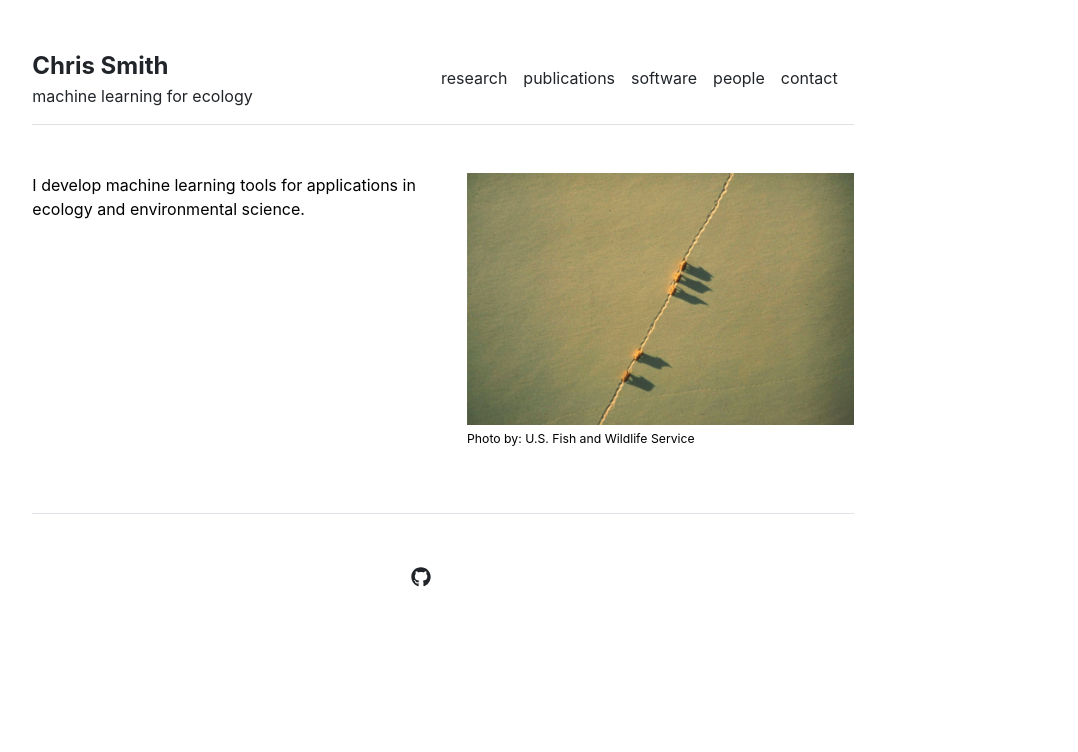
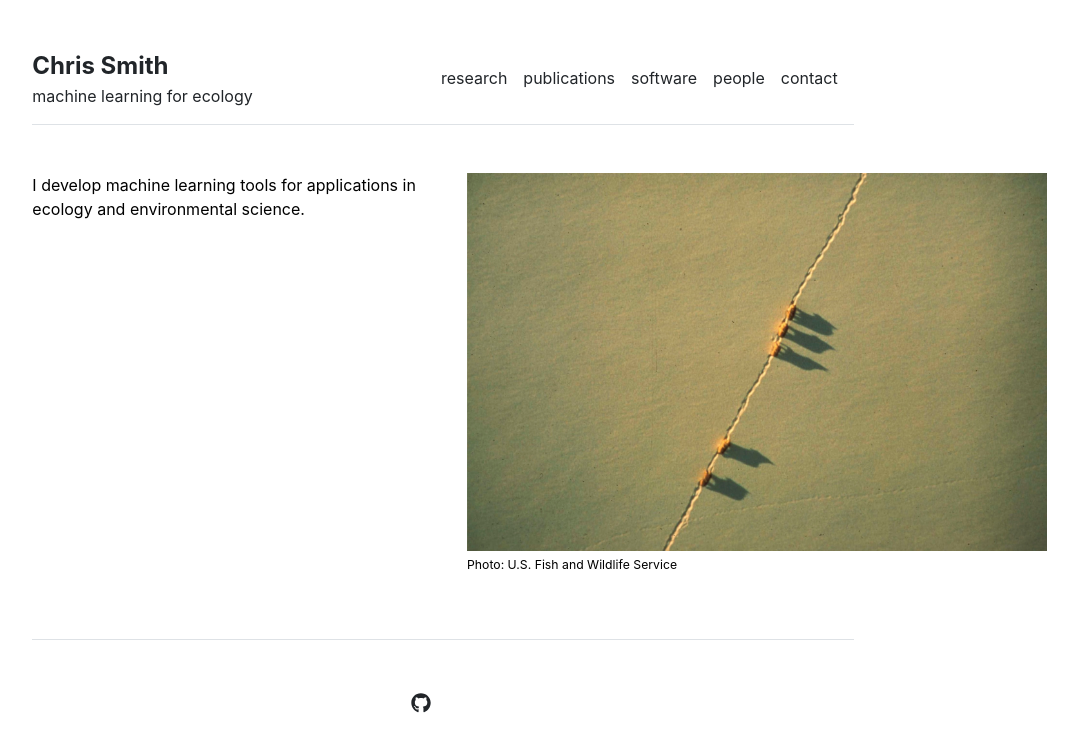
Before and after one commit to chriscrsmith/chriscrsmith.github.io, a Jekyll site: the page built from index.md, in a window 1280 px wide. Shown: the top 752 px of the page, without its empty margins (197-1275 px from the left). Built offline with Jekyll 4.4.1, drawn with Linux system fonts in a browser that asks for light colours.

Commit message:
Update home.html

```diff
--- a/_layouts/home.html
+++ b/_layouts/home.html
@@ -8,8 +8,8 @@ layout: default
     {{ content }}
   </div>
   <div class="col-md-6">
-    <img src="{{ site.github.url }}/assets/img/wolves.jpg" alt="Home" width="100%">
-    <p><small><small>Photo by: U.S. Fish and Wildlife Service</small></small></p>
+    <img src="{{ site.github.url }}/assets/img/wolves.jpg" alt="Home" width="150%">
+    <p><small><small>Photo: U.S. Fish and Wildlife Service</small></small></p>
   </div>
 </div>
 
```
